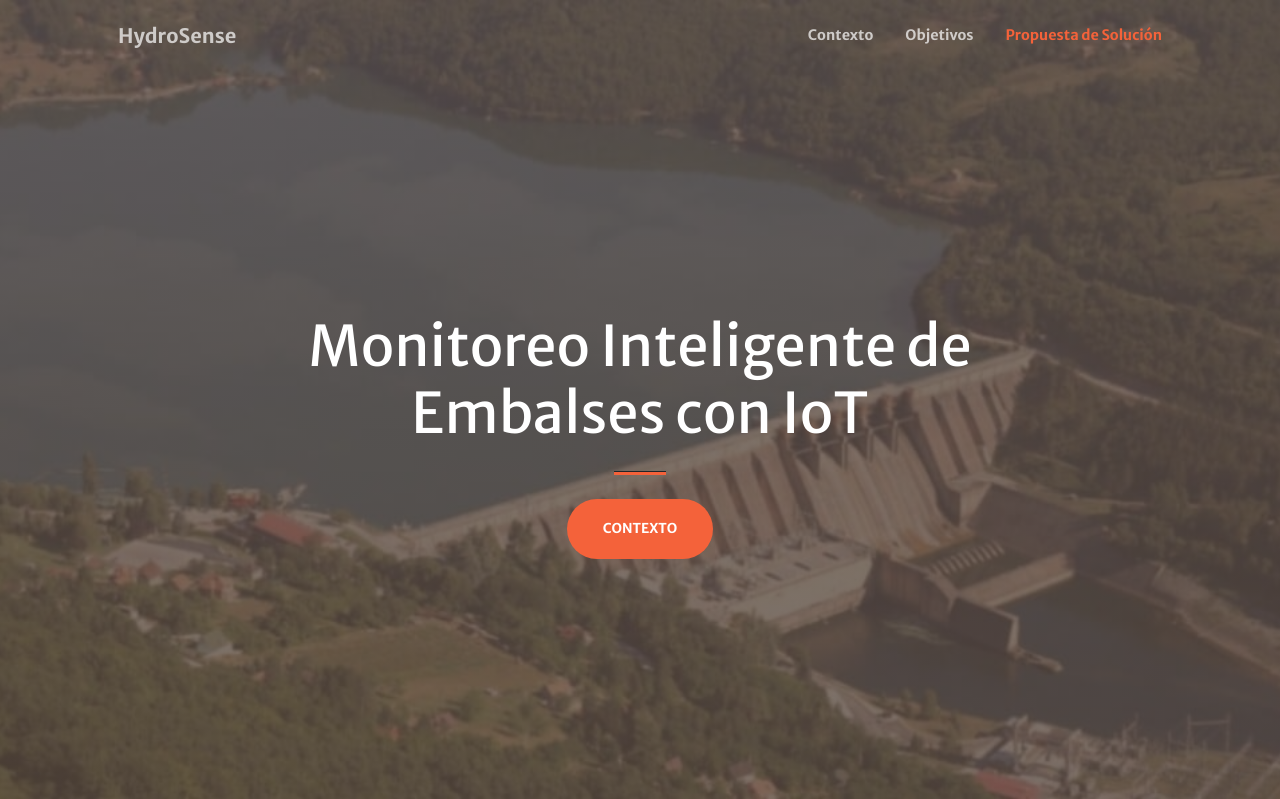
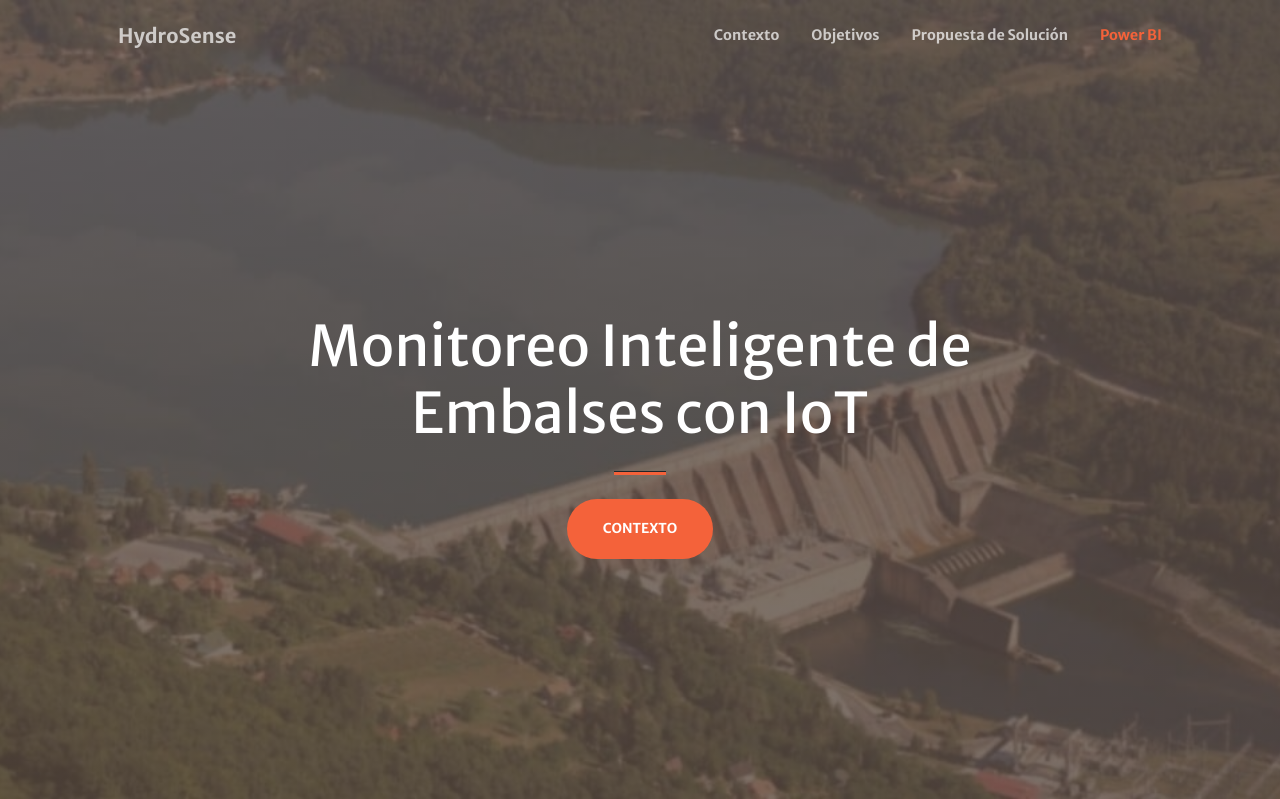
Before and after one commit to KIsabel72/BigData, a Flask app: page / in a window 1280 px wide. Shown: the top 799 px of the page. Run offline with Flask 3, Linux system fonts and the light colour scheme; some libraries are stand-ins or nearby versions.

Commit message:
Últimos detalles

```diff
--- a/templates/index.html
+++ b/templates/index.html
@@ -29,6 +29,7 @@
                         <li class="nav-item"><a class="nav-link" href="#context">Contexto</a></li>
                         <li class="nav-item"><a class="nav-link" href="#targets">Objetivos</a></li>
                         <li class="nav-item"><a class="nav-link" href="#solution">Propuesta de Solución</a></li>
+                        <li class="nav-item"><a class="nav-link" href="#powerbi">Power BI</a></li>
                     </ul>
                 </div>
             </div>
```
